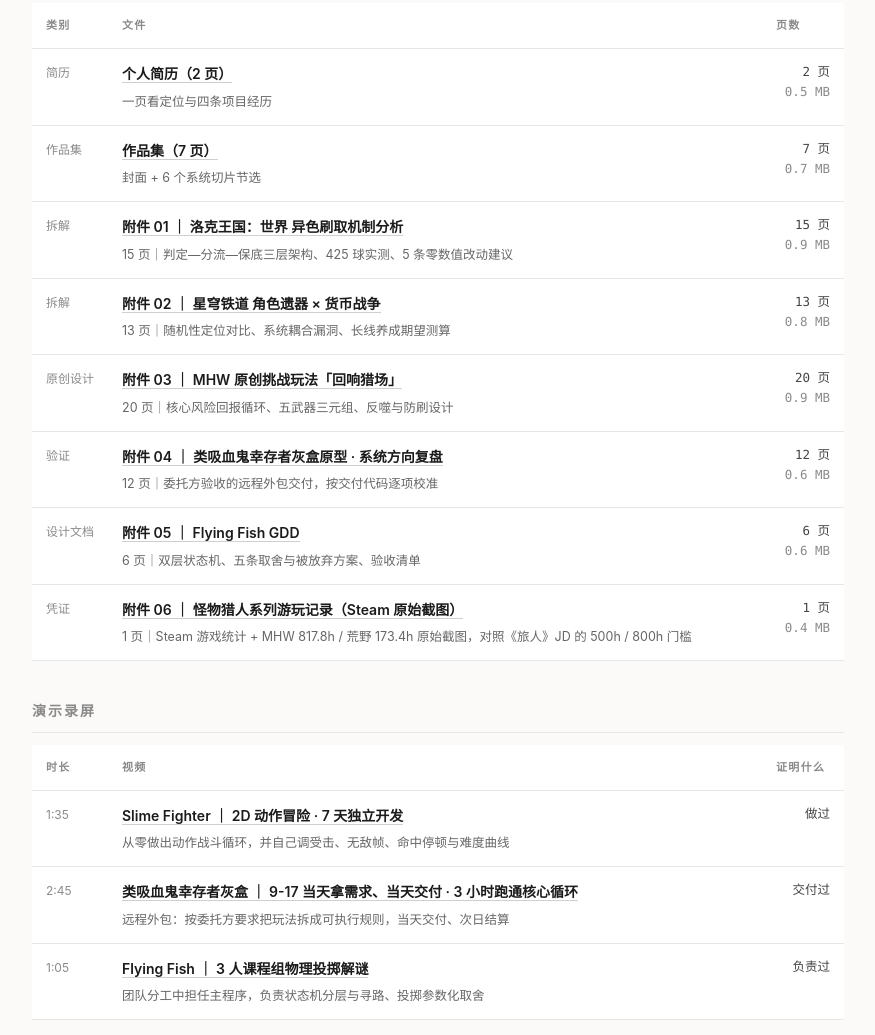
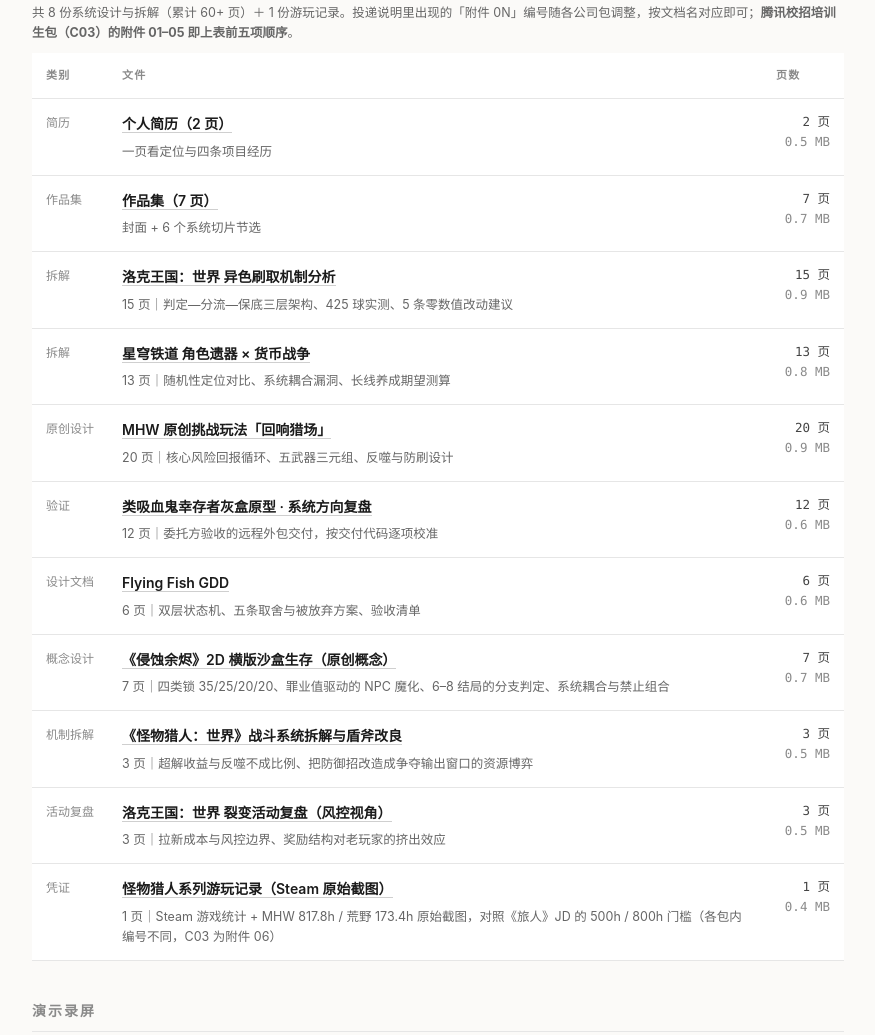
Before and after one commit to Eric-ZDC/portfolio, a plain HTML site: page index.html in a window 1280 px wide. Shown: the part 352-1387 px from the top of the page, without its empty margins (202-1077 px from the left). Drawn offline with Linux system fonts and the light colour scheme.

Commit message:
Add files via upload

```diff
--- a/index.html
+++ b/index.html
@@ -41,6 +41,7 @@
   <div class="lead">具备程序实现视角的系统策划：把「感觉对不对」写成可验证的规则——先拆系统，再重新设计一遍，最后落到能用数字和表格验证的粒度上。</div>
 
   <h2>材料清单</h2>
+  <div class="desc" style="margin-bottom:10px">共 8 份系统设计与拆解（累计 60+ 页）＋ 1 份游玩记录。投递说明里出现的「附件 0N」编号随各公司包调整，按文档名对应即可；<strong>腾讯校招培训生包（C03）的附件 01–05 即上表前五项顺序</strong>。</div>
   <table>
     <thead><tr><th>类别</th><th>文件</th><th>页数</th></tr></thead>
     <tbody>
@@ -58,38 +59,56 @@
       </tr>
       <tr>
         <td class="kind">拆解</td>
-        <td class="name"><a href="01_洛克王国世界异色机制分析-朱德诚.pdf" target="_blank" rel="noopener">附件 01 ｜ 洛克王国：世界 异色刷取机制分析</a>
+        <td class="name"><a href="01_洛克王国世界异色机制分析-朱德诚.pdf" target="_blank" rel="noopener">洛克王国：世界 异色刷取机制分析</a>
           <div class="desc">15 页｜判定—分流—保底三层架构、425 球实测、5 条零数值改动建议</div></td>
         <td class="meta">15 页<br><span class="dim">0.9 MB</span></td>
       </tr>
       <tr>
         <td class="kind">拆解</td>
-        <td class="name"><a href="02_星穹铁道遗器x货币战争系统拆解-朱德诚.pdf" target="_blank" rel="noopener">附件 02 ｜ 星穹铁道 角色遗器 × 货币战争</a>
+        <td class="name"><a href="02_星穹铁道遗器x货币战争系统拆解-朱德诚.pdf" target="_blank" rel="noopener">星穹铁道 角色遗器 × 货币战争</a>
           <div class="desc">13 页｜随机性定位对比、系统耦合漏洞、长线养成期望测算</div></td>
         <td class="meta">13 页<br><span class="dim">0.8 MB</span></td>
       </tr>
       <tr>
         <td class="kind">原创设计</td>
-        <td class="name"><a href="03_MHW回响猎场挑战玩法-朱德诚.pdf" target="_blank" rel="noopener">附件 03 ｜ MHW 原创挑战玩法「回响猎场」</a>
+        <td class="name"><a href="03_MHW回响猎场挑战玩法-朱德诚.pdf" target="_blank" rel="noopener">MHW 原创挑战玩法「回响猎场」</a>
           <div class="desc">20 页｜核心风险回报循环、五武器三元组、反噬与防刷设计</div></td>
         <td class="meta">20 页<br><span class="dim">0.9 MB</span></td>
       </tr>
       <tr>
         <td class="kind">验证</td>
-        <td class="name"><a href="04_类吸血鬼幸存者灰盒原型系统方向复盘-朱德诚.pdf" target="_blank" rel="noopener">附件 04 ｜ 类吸血鬼幸存者灰盒原型 · 系统方向复盘</a>
+        <td class="name"><a href="04_类吸血鬼幸存者灰盒原型系统方向复盘-朱德诚.pdf" target="_blank" rel="noopener">类吸血鬼幸存者灰盒原型 · 系统方向复盘</a>
           <div class="desc">12 页｜委托方验收的远程外包交付，按交付代码逐项校准</div></td>
         <td class="meta">12 页<br><span class="dim">0.6 MB</span></td>
       </tr>
       <tr>
         <td class="kind">设计文档</td>
-        <td class="name"><a href="05_Flying Fish GDD-朱德诚.pdf" target="_blank" rel="noopener">附件 05 ｜ Flying Fish GDD</a>
+        <td class="name"><a href="05_Flying Fish GDD-朱德诚.pdf" target="_blank" rel="noopener">Flying Fish GDD</a>
           <div class="desc">6 页｜双层状态机、五条取舍与被放弃方案、验收清单</div></td>
         <td class="meta">6 页<br><span class="dim">0.6 MB</span></td>
       </tr>
       <tr>
+        <td class="kind">概念设计</td>
+        <td class="name"><a href="侵蚀余烬概念设计.pdf" target="_blank" rel="noopener">《侵蚀余烬》2D 横版沙盒生存（原创概念）</a>
+          <div class="desc">7 页｜四类锁 35/25/20/20、罪业值驱动的 NPC 魔化、6–8 结局的分支判定、系统耦合与禁止组合</div></td>
+        <td class="meta">7 页<br><span class="dim">0.7 MB</span></td>
+      </tr>
+      <tr>
+        <td class="kind">机制拆解</td>
+        <td class="name"><a href="怪物猎人世界战斗系统拆解.pdf" target="_blank" rel="noopener">《怪物猎人：世界》战斗系统拆解与盾斧改良</a>
+          <div class="desc">3 页｜超解收益与反噬不成比例、把防御招改造成争夺输出窗口的资源博弈</div></td>
+        <td class="meta">3 页<br><span class="dim">0.5 MB</span></td>
+      </tr>
+      <tr>
+        <td class="kind">活动复盘</td>
+        <td class="name"><a href="洛克王国世界裂变活动复盘.pdf" target="_blank" rel="noopener">洛克王国：世界 裂变活动复盘（风控视角）</a>
+          <div class="desc">3 页｜拉新成本与风控边界、奖励结构对老玩家的挤出效应</div></td>
+        <td class="meta">3 页<br><span class="dim">0.5 MB</span></td>
+      </tr>
+      <tr>
         <td class="kind">凭证</td>
-        <td class="name"><a href="06_MHW系列游玩记录-朱德诚.pdf" target="_blank" rel="noopener">附件 06 ｜ 怪物猎人系列游玩记录（Steam 原始截图）</a>
-          <div class="desc">1 页｜Steam 游戏统计 + MHW 817.8h / 荒野 173.4h 原始截图，对照《旅人》JD 的 500h / 800h 门槛</div></td>
+        <td class="name"><a href="怪物猎人系列游玩记录.pdf" target="_blank" rel="noopener">怪物猎人系列游玩记录（Steam 原始截图）</a>
+          <div class="desc">1 页｜Steam 游戏统计 + MHW 817.8h / 荒野 173.4h 原始截图，对照《旅人》JD 的 500h / 800h 门槛（各包内编号不同，C03 为附件 06）</div></td>
         <td class="meta">1 页<br><span class="dim">0.4 MB</span></td>
       </tr>
     </tbody>
@@ -130,7 +149,7 @@
   <h2>游戏阅历</h2>
   <ul>
     <li><strong>游戏阅历（Steam 记录 4,033.8 小时 ｜ 全平台累计 10,000+ 小时）</strong></li>
-    <li>《怪物猎人：世界》817.8 小时（MR395，盾斧 1,401 场，成就 85/100）｜《怪物猎人：荒野》173.4 小时（成就 38/50）——上表附件 06 为 Steam 原始截图。</li>
+    <li>《怪物猎人：世界》817.8 小时（MR395，盾斧 1,401 场，成就 85/100）｜《怪物猎人：荒野》173.4 小时（成就 38/50）——上表「怪物猎人系列游玩记录」为 Steam 原始截图。</li>
     <li>长线在线：《崩坏：星穹铁道》920 天全勤（成就 1828）、《洛克王国：世界》S1–S4 全程在线（异色每赛季做满）。</li>
   </ul>
 
```
Also changed, not shown: 4 other files.
